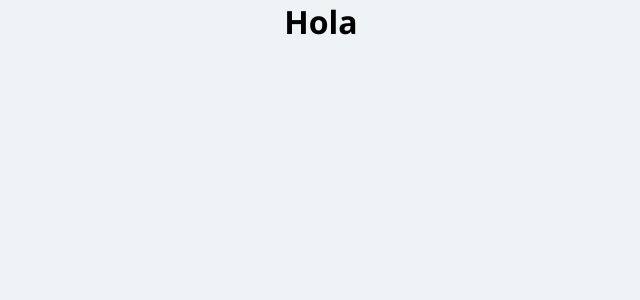
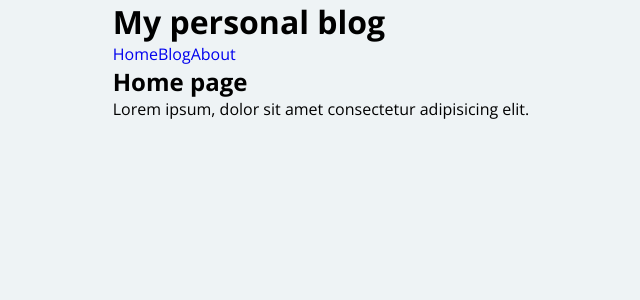
Before and after one commit to sleatherv/react_app_blog, a React (Create React App) app: page / in a window 1280 px wide. Shown: the top 300 px of the page, without its empty margins (319-959 px from the left). Built offline with nearby package versions, Linux system fonts and the light colour scheme.

Commit message:
Starting with react router

```diff
--- a/src/App.js
+++ b/src/App.js
@@ -1,9 +1,45 @@
-import React from 'react'
+import React from 'react';
+import { BrowserRouter, Route, Link } from 'react-router-dom';
 
 export default function App() {
   return (
-    <>
-      <h1>Hola</h1>
-    </>
+    <BrowserRouter>
+      <div>
+        <header>
+          <h1>My personal blog</h1>
+          <nav>
+            <Link to="/">Home</Link>
+            <Link to="/blog">Blog</Link>
+            <Link to="/about">About</Link>
+          </nav>
+        </header>
+        <main>
+          <Route path="/" exact={true}>
+            <div>
+              <h2>Home page</h2>
+              <p>Lorem ipsum, dolor sit amet consectetur adipisicing elit.</p>
+            </div>
+          </Route>
+          <Route path="/blog">
+            <div>
+              <h2>Blog</h2>
+              <ul>
+                <li>Article 1</li>
+                <li>Article 2</li>
+                <li>Article 3</li>
+              </ul>
+            </div>
+          </Route>
+          <Route path='/about'>
+            <div>
+              <h2>About</h2>
+              <ul>
+                <p>Hi, I'm Sleather</p>
+              </ul>
+            </div>
+          </Route>
+        </main>
+      </div>
+    </BrowserRouter>
   )
 }
```
